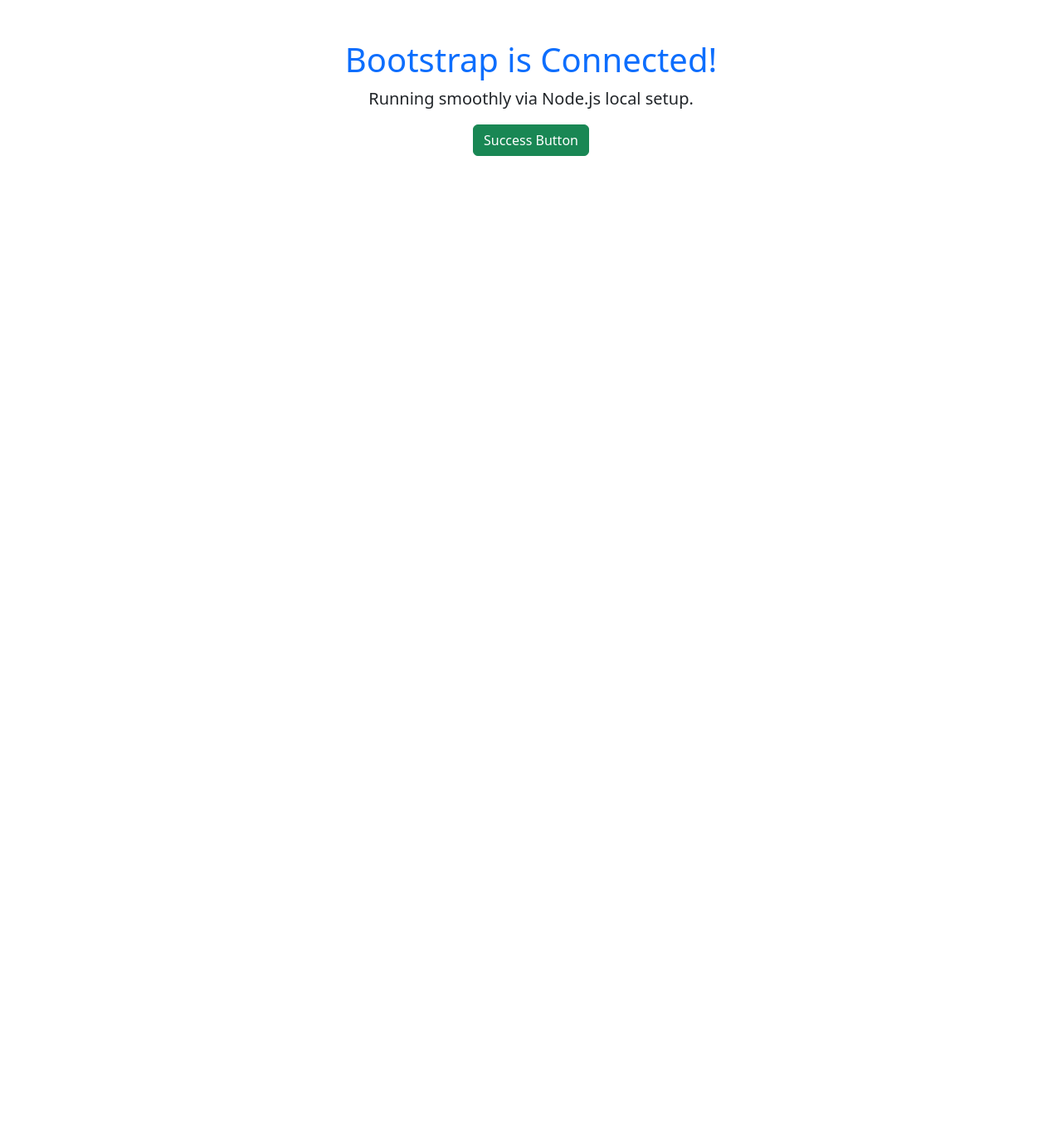
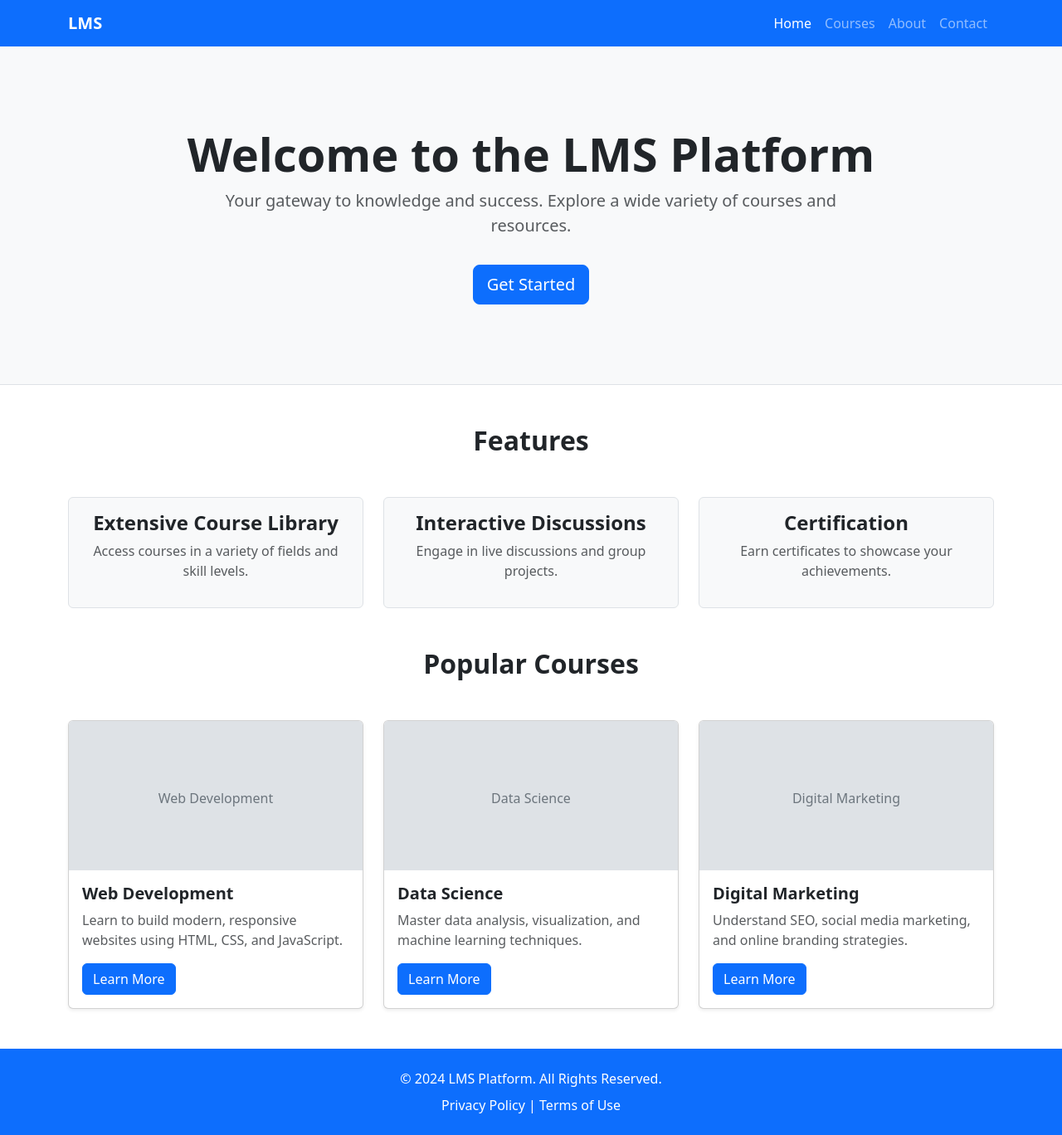
Before and after one commit to SenithuPiumjith/Full-Stack-Fundamentals-Laboratory, a website: page LMS Platform/index.html in a window 1280 px wide. Shown: the whole page at 83% size. Before the commit the page ends 800 px from the top, so only its background shows below. Drawn offline with nearby package versions, Linux system fonts and the light colour scheme.

Commit message:
modify using bootstrap

```diff
--- a/LMS Platform/index.html
+++ b/LMS Platform/index.html
@@ -3,20 +3,124 @@
 <head>
     <meta charset="UTF-8">
     <meta name="viewport" content="width=device-width, initial-scale=1.0">
-    <title>Bootstrap Lab Activity</title>
+    <title>LMS Platform</title>
 
-    <!-- Link to the local Bootstrap CSS you just installed -->
+    <!-- Local Bootstrap CSS -->
     <link rel="stylesheet" href="./node_modules/bootstrap/dist/css/bootstrap.min.css">
 </head>
 <body>
 
-    <div class="container mt-5 text-center">
-        <h1 class="text-primary">Bootstrap is Connected!</h1>
-        <p class="lead">Running smoothly via Node.js local setup.</p>
-        <button class="btn btn-success">Success Button</button>
-    </div>
+    <!-- 1. Navbar Component -->
+    <nav class="navbar navbar-expand-lg navbar-dark bg-primary sticky-top">
+        <div class="container">
+            <a class="navbar-brand fw-bold" href="#">LMS</a>
+            <button class="navbar-toggler" type="button" data-bs-toggle="collapse" data-bs-target="#navbarNav">
+                <span class="navbar-toggler-icon"></span>
+            </button>
+            <div class="collapse navbar-collapse justify-content-end" id="navbarNav">
+                <ul class="navbar-nav">
+                    <li class="nav-item"><a class="nav-link active" href="#">Home</a></li>
+                    <li class="nav-item"><a class="nav-link" href="#">Courses</a></li>
+                    <li class="nav-item"><a class="nav-link" href="#">About</a></li>
+                    <li class="nav-item"><a class="nav-link" href="#">Contact</a></li>
+                </ul>
+            </div>
+        </div>
+    </nav>
 
-    <!-- Link to the local Bootstrap Bundle JS (includes Popper.js for dropdowns/modals) -->
+    <!-- 2. Hero Section -->
+    <header class="p-5 text-center bg-light border-bottom">
+        <div class="container py-5">
+            <h1 class="display-4 fw-bold text-dark">Welcome to the LMS Platform</h1>
+            <p class="col-lg-8 mx-auto lead text-muted">
+                Your gateway to knowledge and success. Explore a wide variety of courses and resources.
+            </p>
+            <a href="#" class="btn btn-primary btn-lg mt-3">Get Started</a>
+        </div>
+    </header>
+
+    <!-- Main Content Container -->
+    <main class="container my-5">
+
+        <!-- 3. Features Section -->
+        <section class="mb-5">
+            <h2 class="text-center mb-5 fw-bold">Features</h2>
+            <div class="row text-center g-4">
+                <div class="col-md-4">
+                    <div class="p-3 border rounded bg-light h-100">
+                        <h4 class="fw-semibold">Extensive Course Library</h4>
+                        <p class="text-muted">Access courses in a variety of fields and skill levels.</p>
+                    </div>
+                </div>
+                <div class="col-md-4">
+                    <div class="p-3 border rounded bg-light h-100">
+                        <h4 class="fw-semibold">Interactive Discussions</h4>
+                        <p class="text-muted">Engage in live discussions and group projects.</p>
+                    </div>
+                </div>
+                <div class="col-md-4">
+                    <div class="p-3 border rounded bg-light h-100">
+                        <h4 class="fw-semibold">Certification</h4>
+                        <p class="text-muted">Earn certificates to showcase your achievements.</p>
+                    </div>
+                </div>
+            </div>
+        </section>
+
+        <!-- 4. Popular Courses Section -->
+        <section class="mb-5">
+            <h2 class="text-center mb-5 fw-bold">Popular Courses</h2>
+            <div class="row g-4">
+                <!-- Course Card 1 -->
+                <div class="col-md-4">
+                    <div class="card shadow-sm h-100">
+                        <svg class="bd-placeholder-img card-img-top" width="100%" height="180" xmlns="http://www.w3.org/2000/svg" role="img" preserveAspectRatio="xMidYMid slice" focusable="false"><rect width="100%" height="100%" fill="#dee2e6"/><text x="50%" y="50%" fill="#6c757d" dy=".3em" dominant-baseline="middle" text-anchor="middle">Web Development</text></svg>
+                        <div class="card-body d-flex flex-column">
+                            <h5 class="card-title fw-bold">Web Development</h5>
+                            <p class="card-text text-muted">Learn to build modern, responsive websites using HTML, CSS, and JavaScript.</p>
+                            <a href="#" class="btn btn-primary mt-auto align-self-start">Learn More</a>
+                        </div>
+                    </div>
+                </div>
+                <!-- Course Card 2 -->
+                <div class="col-md-4">
+                    <div class="card shadow-sm h-100">
+                        <svg class="bd-placeholder-img card-img-top" width="100%" height="180" xmlns="http://www.w3.org/2000/svg" role="img" preserveAspectRatio="xMidYMid slice" focusable="false"><rect width="100%" height="100%" fill="#dee2e6"/><text x="50%" y="50%" fill="#6c757d" dy=".3em" dominant-baseline="middle" text-anchor="middle">Data Science</text></svg>
+                        <div class="card-body d-flex flex-column">
+                            <h5 class="card-title fw-bold">Data Science</h5>
+                            <p class="card-text text-muted">Master data analysis, visualization, and machine learning techniques.</p>
+                            <a href="#" class="btn btn-primary mt-auto align-self-start">Learn More</a>
+                        </div>
+                    </div>
+                </div>
+                <!-- Course Card 3 -->
+                <div class="col-md-4">
+                    <div class="card shadow-sm h-100">
+                        <svg class="bd-placeholder-img card-img-top" width="100%" height="180" xmlns="http://www.w3.org/2000/svg" role="img" preserveAspectRatio="xMidYMid slice" focusable="false"><rect width="100%" height="100%" fill="#dee2e6"/><text x="50%" y="50%" fill="#6c757d" dy=".3em" dominant-baseline="middle" text-anchor="middle">Digital Marketing</text></svg>
+                        <div class="card-body d-flex flex-column">
+                            <h5 class="card-title fw-bold">Digital Marketing</h5>
+                            <p class="card-text text-muted">Understand SEO, social media marketing, and online branding strategies.</p>
+                            <a href="#" class="btn btn-primary mt-auto align-self-start">Learn More</a>
+                        </div>
+                    </div>
+                </div>
+            </div>
+        </section>
+
+    </main>
+
+    <!-- 5. Footer Component -->
+    <footer class="bg-primary text-white text-center py-4 mt-5">
+        <div class="container">
+            <p class="mb-2">&copy; 2024 LMS Platform. All Rights Reserved.</p>
+            <p class="mb-0">
+                <a href="#" class="text-white text-decoration-none">Privacy Policy</a> |
+                <a href="#" class="text-white text-decoration-none">Terms of Use</a>
+            </p>
+        </div>
+    </footer>
+
+    <!-- Local Bootstrap Bundle JS -->
     <script src="./node_modules/bootstrap/dist/js/bootstrap.bundle.min.js" defer></script>
 </body>
 </html>
```
